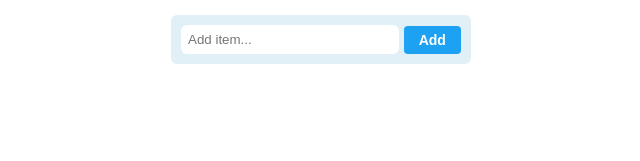
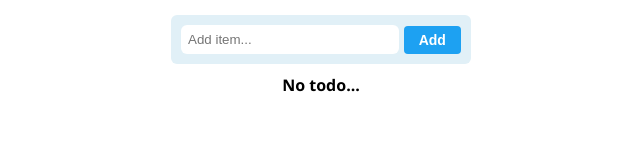
Before and after one commit to Axe-Pearl/Mini-Projects, a React (Create React App) app in the folder TODO-LIST/: page / in a window 1280 px wide. Shown: the top 161 px of the page, without its empty margins (319-959 px from the left). Built offline with nearby package versions, Linux system fonts and the light colour scheme.

Commit message:
"added no todo indicator"

```diff
--- a/TODO-LIST/src/pages/Home.jsx
+++ b/TODO-LIST/src/pages/Home.jsx
@@ -56,13 +56,17 @@ const Home = () => {
             <input type="text" placeholder='Add item...' value={todo} onChange={(e) => setTodo(e.target.value)}/>
             <input type='button' onClick={addTodo} className='btn-addTodo' value='Add' />
           </form>
+          {
+                todos.length? (
             <div className='todo-list'>
                 {
                     todos.map((todo,index) => {
                         return <Todo key={todo.id} todo={todo} deleteTodo={deleteTodo} moveUp={moveUp} moveDown = {moveDown} total = {todos.length} index={index}/>
                     })
                 }
-            </div>
+            </div> ) : <p style={{textAlign:'center', marginTop:'10px', fontWeight:'bold'}}>No todo...</p>
+
+          }
       </div>
     </div>
   )
```
